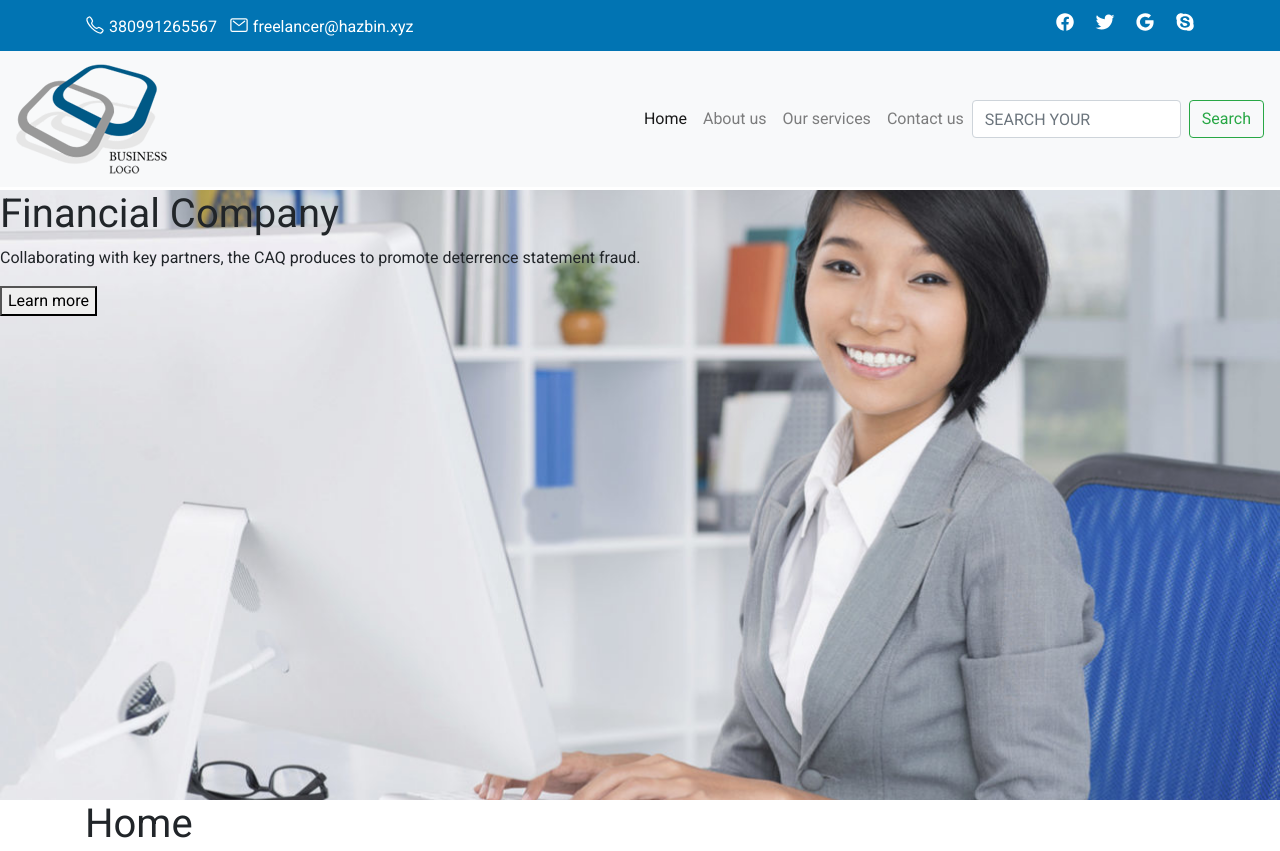
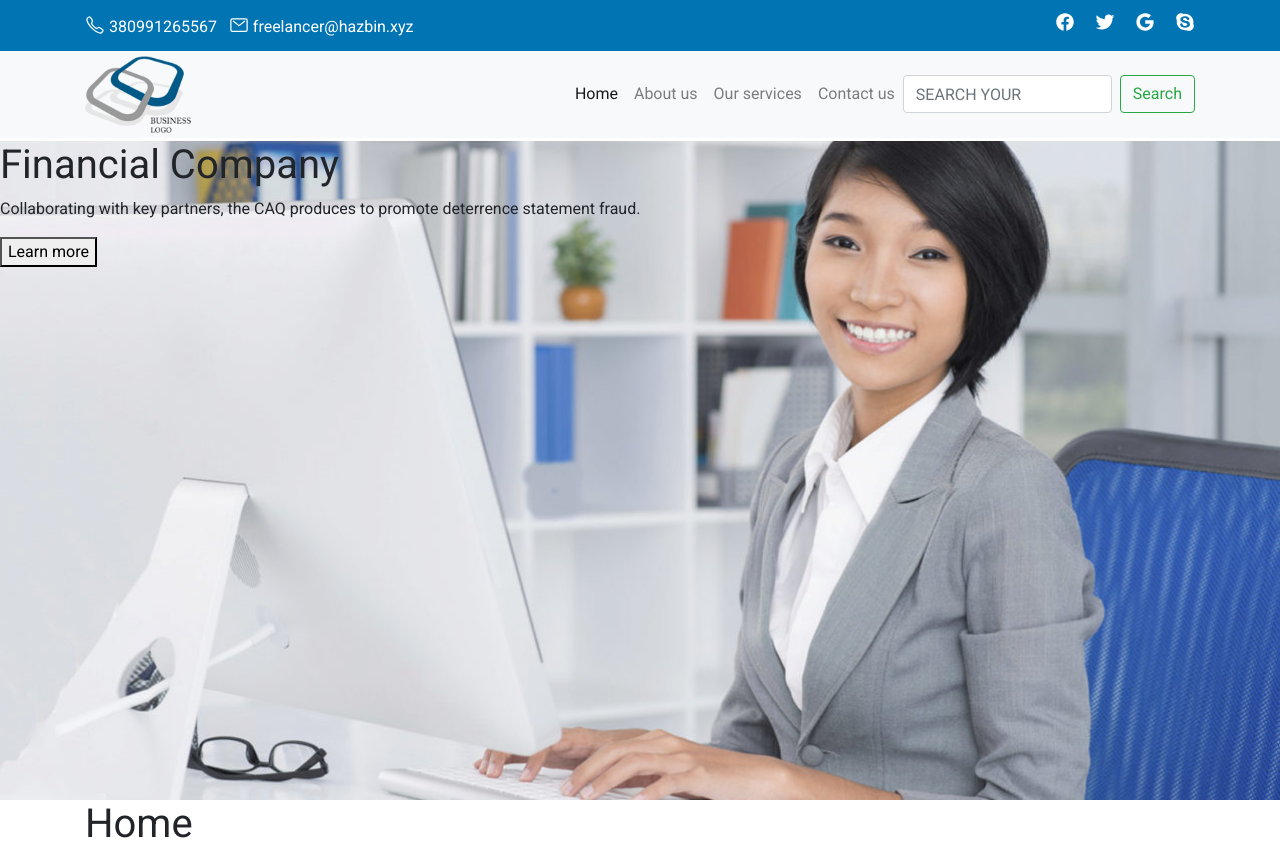
Before and after one commit to HazBin128/proj_hpg_1, a plain HTML site: page index.html in a window 1280 px wide. Shown: the top 851 px of the page. Drawn offline with nearby package versions, Linux system fonts and the light colour scheme.

Commit message:
Выровнял навигацию

```diff
--- a/css/style.css
+++ b/css/style.css
@@ -32,9 +32,17 @@ ion-icon
 	#top_contacts
 	{
 		display: none;
+
+	}
+
+}
+
+@media (min-width: 767px)
+{
+	.navbar-brand
+	{
 	}
 }
-
 
 
 #top_contacts
@@ -91,3 +99,9 @@ a ion-icon:hover
 }
 
 /*  */
+
+nav
+{
+	padding: 0 !important;
+	margin: 0 !important;
+}
--- a/index.html
+++ b/index.html
@@ -42,11 +42,12 @@
 			</div>
 		</div>
 
-		<!-- навигация -->
-		<nav class="navbar navbar-expand-lg navbar-light bg-light">
+	<!-- навигация -->
+	<nav class="navbar navbar-expand-lg navbar-light bg-light">
 
-			<a class="navbar-brand" href="#">
-				<img src="images/logo.png">
+	<div class="container">
+			<a class="navbar-brand" href="#" data-value="header">
+				<img src="images/logo.png" width="70%" height="70%">
 			</a>
 
 			<button class="navbar-toggler" type="button" data-toggle="collapse" data-target="#navbarSupportedContent" aria-controls="navbarSupportedContent" aria-expanded="false" aria-label="Toggle navigation">
@@ -78,6 +79,7 @@
 					<button class="btn btn-outline-success my-2 my-sm-0" type="submit">Search</button>
 				</form>
 
+			</div></div>
 			</div>
 		</nav>
 
```
Also changed, not shown: images/back.png (deleted), images/full/back.png (deleted), images/full/logo.png (deleted), 1 other file.
